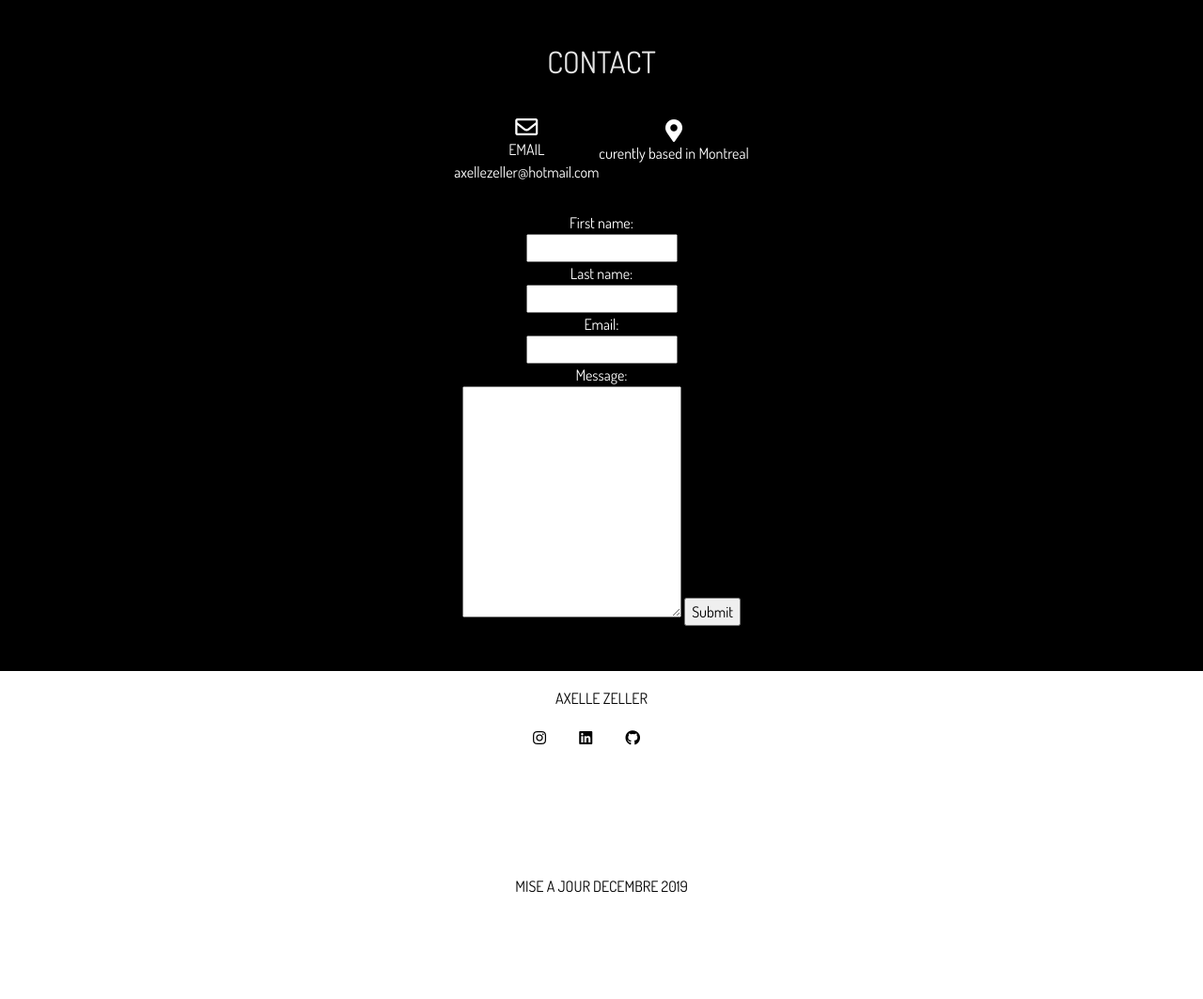
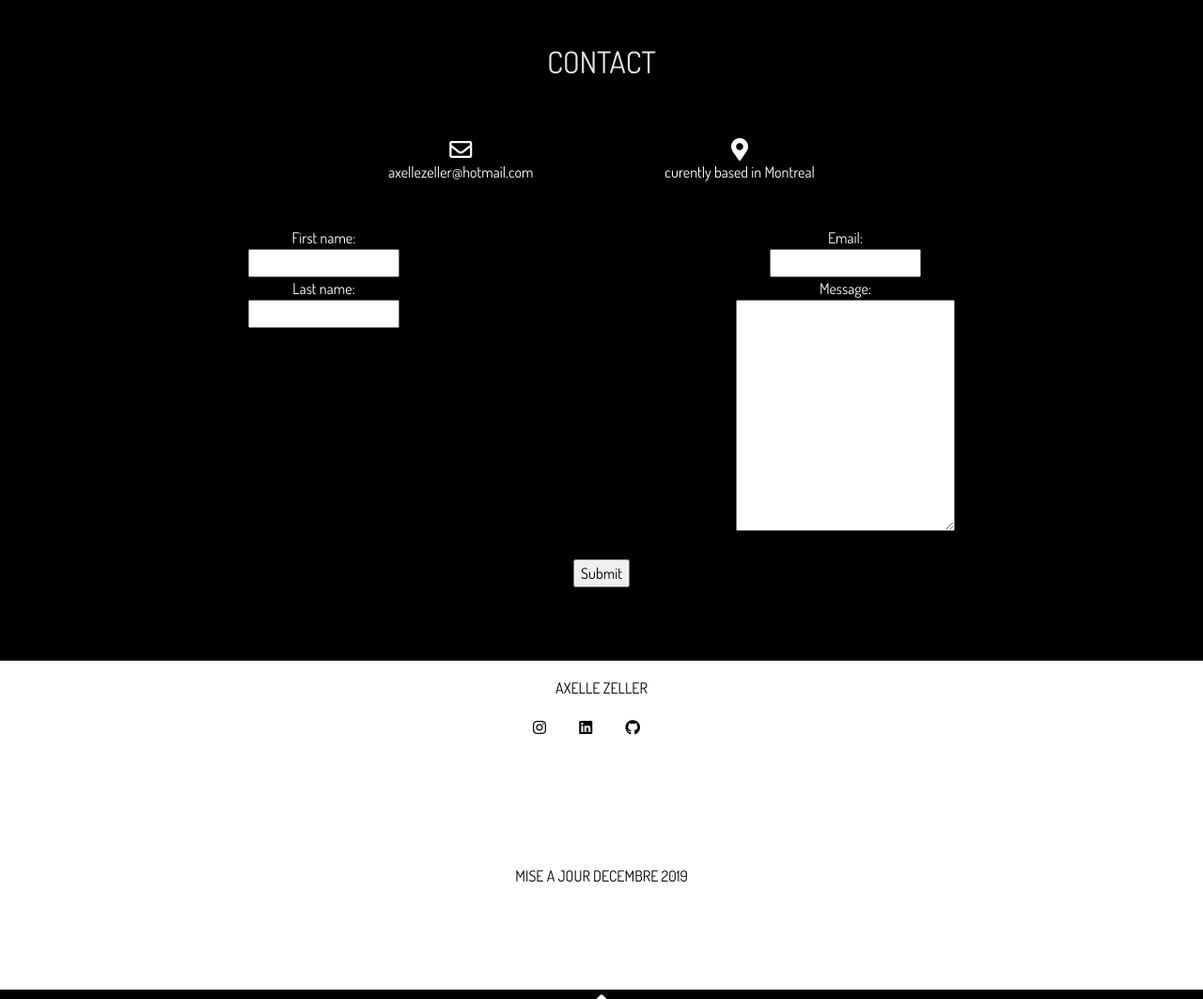
Before and after one commit to AxelleBZ/landing-page-portfolio, a PHP site: page / in a window 1280 px wide. Shown: the part 2614-3677 px from the top of the page at 94% size. Run offline with PHP 8.4, Linux system fonts and the light colour scheme; some libraries are stand-ins or nearby versions.

Commit message:
card-contact form

```diff
--- a/CSS/card-category.css
+++ b/CSS/card-category.css
@@ -49,15 +49,29 @@ margin-bottom: 48px;
 
 .container-contact {
   display:flex;
-  flex-direction: row;
+  align-items: flex-start;
+  justify-content: space-around;
+  padding-bottom: 30px;
+  padding-top: 24px;
+}
+
+.form-contact {
+  display: flex;
+  flex-direction: column;
   align-items: center;
   justify-content: space-around;
   padding-bottom: 30px;
+  width: 100%;
 }
 
-.form-contact {
-  text-align: center;
+.form-row {
+  display: flex;
+  align-items: flex-start;
+  justify-content: space-around;
+  padding-bottom: 30px;
+  width: 100%;
 }
+
 
 .title-contact {
   text-align: center;
@@ -84,3 +98,8 @@ margin-bottom: 48px;
   display: block;
   padding-top: 16px;
 }
+
+.contact-item {
+ padding-right: 140px;
+
+}
--- a/CSS/navbar.css
+++ b/CSS/navbar.css
@@ -6,10 +6,6 @@
   background-color: #000000;
 }
 
-.name {
-  padding-left: 30px;
-  padding-top: 16px;
-}
 
 .nav-name {
   color: white;
--- a/index.html
+++ b/index.html
@@ -234,7 +234,7 @@
         <div class="container-contact">
           <div class="contact-item">
             <i class="far fa-envelope"></i>
-            <div class="title-email">EMAIL</div>
+            <div class="title-email"></div>
             <a href="mailto:axellezeller@hotmail.com">axellezeller@hotmail.com</a>
           </div>
           <div class="item-geolocalisation">
@@ -243,19 +243,23 @@
           </div>
         </div>
 
-        <div class="form-contact">
-          <form>
+        <form class="form-contact">
+          <div class="form-row">
+            <div class="name">
               First name:<br>
               <input type="text" name="firstname"><br>
               Last name:<br>
               <input type="text" name="lastname"><br>
+            </div>
+            <div class="message">
               Email:<br>
               <input type="text" name="email"><br>
               Message:<br>
               <textarea name="message" rows="10" cols="30"></textarea>
-            <input type="submit" value="Submit">
+            </div>
+          </div>
+          <input class="form-contact-submit" type="submit" value="Submit">
         </form>
-        </div>
 
       </div>
     </div>
```
Lines whose indentation alone changed are shown as unchanged.
